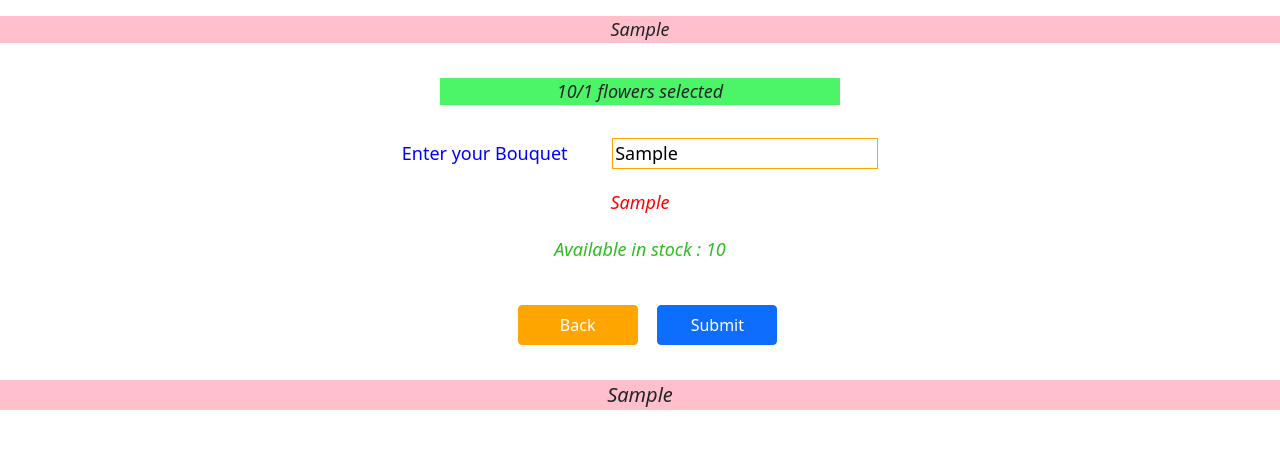
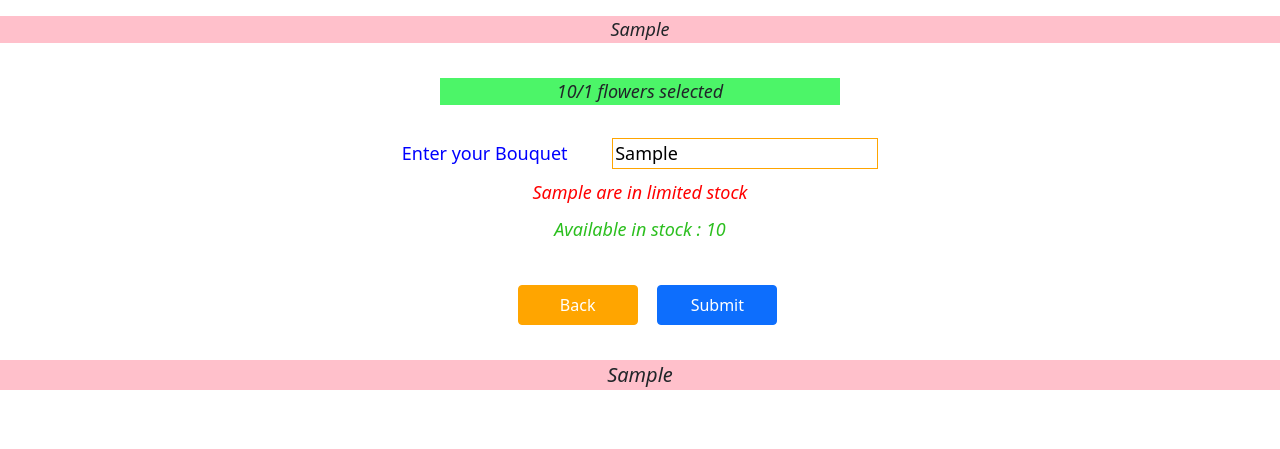
Before and after one commit to abhisaps/Rabo_bouquet_API, a Flask app: template templates/user_display_menu.html in a window 1280 px wide. Shown: the part 207-656 px from the top of the page. Run offline with Flask 2, Linux system fonts and the light colour scheme; the template is opened without the code that fills it: most values are stand-ins (such as "Sample title", 1, 10 or a date in 2020).

Commit message:
bug in user_display_menu.html updated

```diff
--- a/templates/user_display_menu.html
+++ b/templates/user_display_menu.html
@@ -57,7 +57,7 @@
 
                     <label style="color: blue; margin-top: 35px">Enter your Bouquet </label>
                     <input style="margin-left: 40px ; border: 1px solid orange" type="text" name="user_bouquet" maxlength="{{bouquet_size}}" value="{{user_bouquet}}">
-                    <input type="hidden" name="user_bouquet" value="{{user_bouquet}}">
+                    <input type="hidden" name="bouquet_size" value="{{bouquet_size}}">
                     <br>
 
                     {% if not_in_menu %}
@@ -65,11 +65,11 @@
                     {% endif %}
 
                     {% if overflow_menu %}
-                        <center style="color: red; font-size:18px; margin-top:20px"><i>{{overflow_menu}}</i></center>
+                        <center style="color: red; font-size:18px; margin-top:10px"><i>{{overflow_menu}} are in limited stock</i></center>
                     {% endif %}
 
                     {% if stock_bouquet %}
-                        <center style="color: #2cbf1f; font-size:18px; margin-top:20px"><i>Available in stock : {{stock_bouquet}}</i></center>
+                        <center style="color: #2cbf1f; font-size:18px; margin-top:10px"><i>Available in stock : {{stock_bouquet}}</i></center>
                     {% endif %}
 
                     <br>
```
